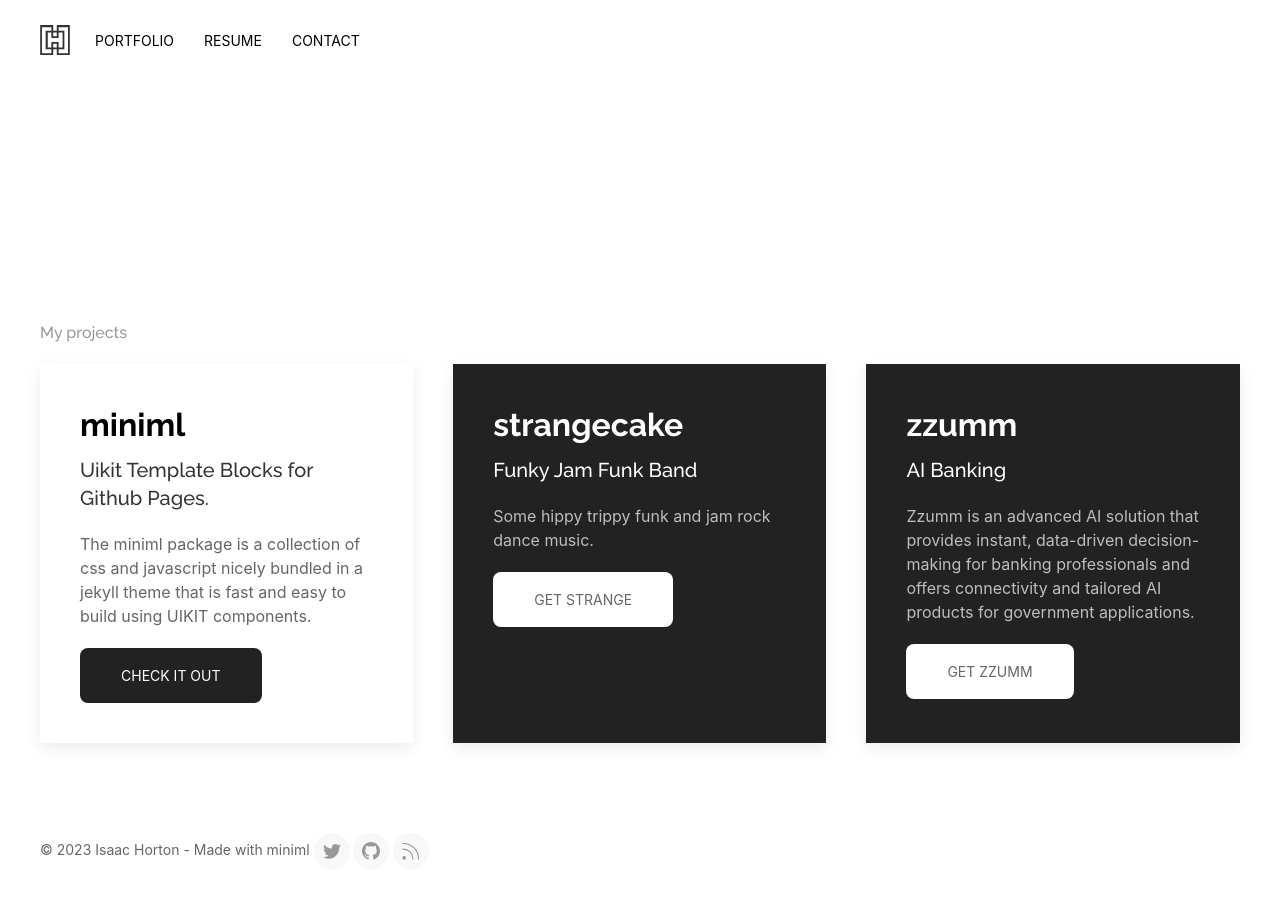
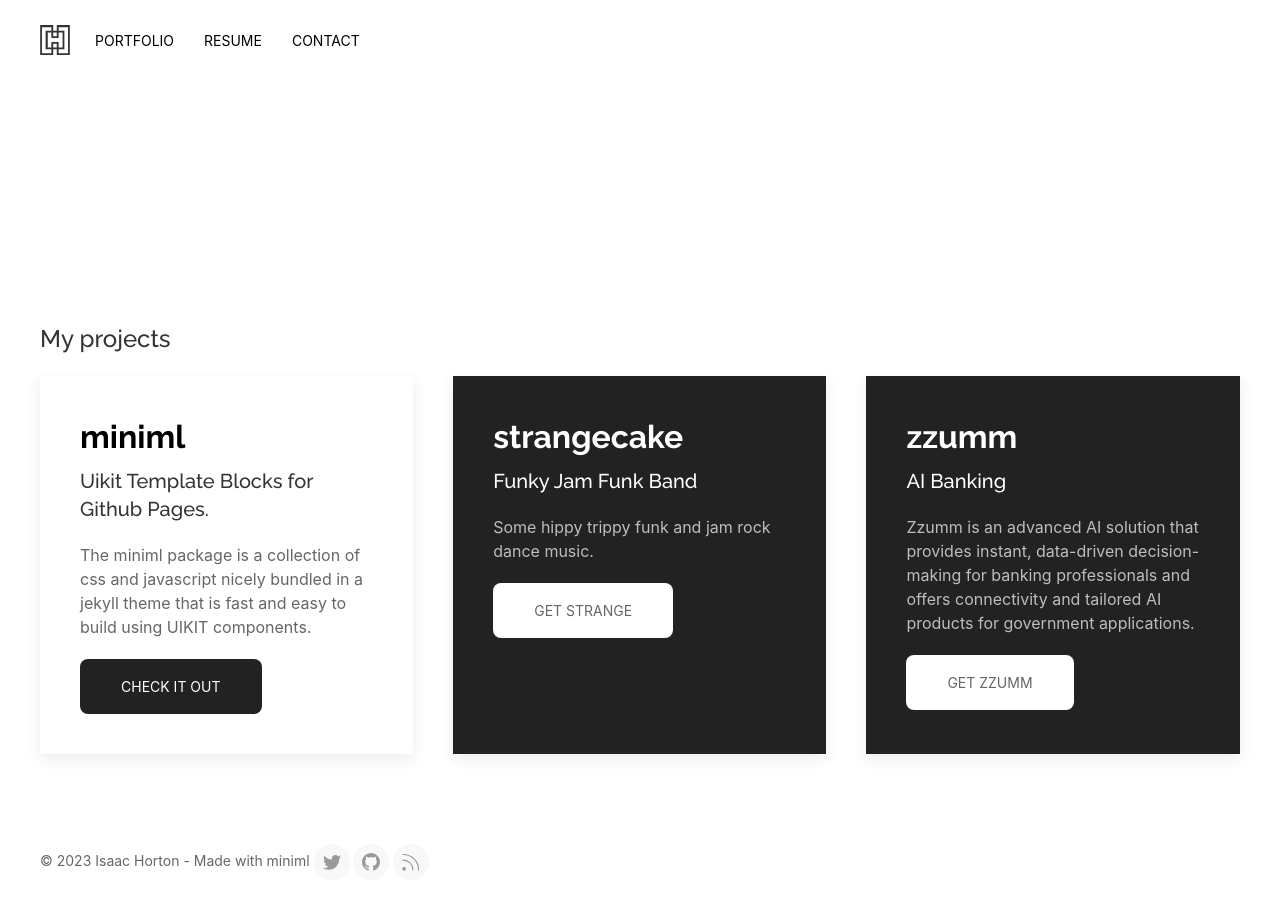
Before and after one commit to kre8t/kre8t.github.io, a Jekyll site: the page built from index.html, in a window 1280 px wide and 900 px high, scrolled down 849 px. Built offline with Jekyll 4.4.1, drawn with Linux system fonts in a browser that asks for light colours.

Commit message:
Update currentprojects.html

```diff
--- a/_includes/sections/currentprojects.html
+++ b/_includes/sections/currentprojects.html
@@ -1,6 +1,6 @@
   <div class="uk-section uk-section-default">
     <div class="uk-container">
-      <h5 class="uk-text-muted">My projects</h5>
+      <h3 class="uk-heading">My projects</h3>
       <div uk-height-match="target: > div > div > .uk-card" uk-grid>
         <div class="uk-width-1-2@m uk-width-1-3@l">
           <div class="uk-text-center uk-text-left@m">
```
